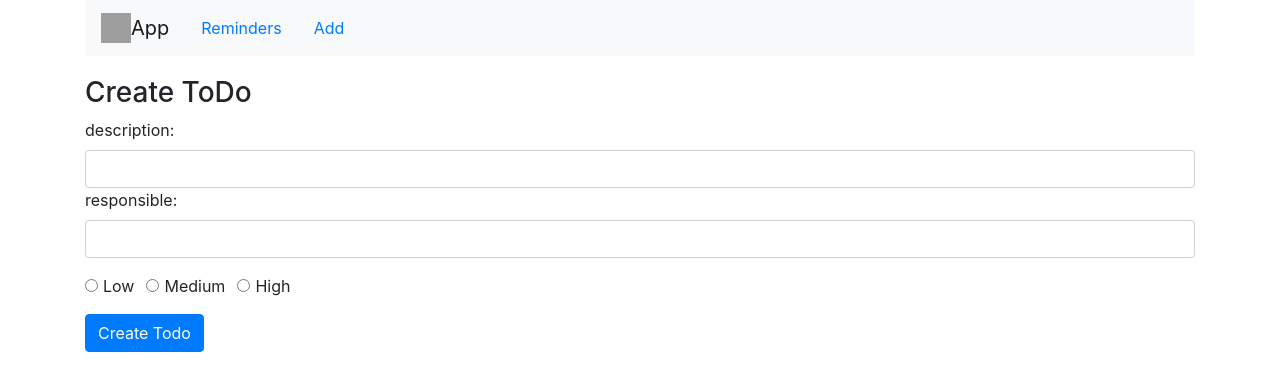
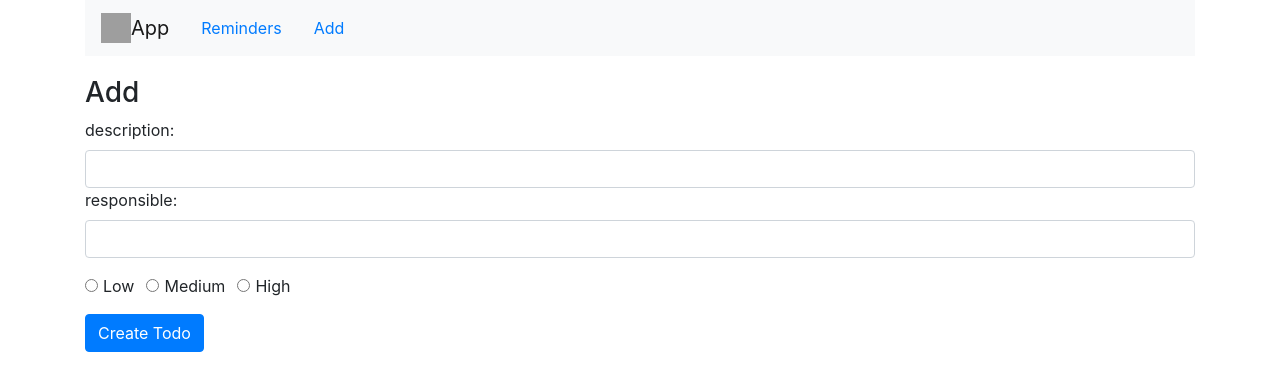
Before and after one commit to arthiatsr/mydigitalpa, a React (Create React App) app in the folder client/: page /create in a window 1280 px wide. Shown: the top 390 px of the page. Built offline with nearby package versions, Linux system fonts and the light colour scheme; grey boxes are pictures that could not be loaded.

Commit message:
deploy to heroku

```diff
--- a/client/src/components/create-todo.components.js
+++ b/client/src/components/create-todo.components.js
@@ -68,7 +68,7 @@ export default class CreateTodo extends Component{
     render() {
         return (
             <div style={{marginTop:20}}>
-                <h3>Create ToDo</h3>
+                <h3>Add</h3>
                 <form onSubmit={this.onSubmit}>
                     <div className="form-group">
                         <label>description:</label>
--- a/client/src/components/todos-list.components.js
+++ b/client/src/components/todos-list.components.js
@@ -50,7 +50,7 @@ export default class TodosList extends Component{
     render() {
         return (
             <div>
-                <h3>Todos List</h3>
+                <h3>Reminders</h3>
                 <Table striped bordered hover variant="dark" size="sm">
                 <thead>
                     <tr>
```
Also changed, not shown: 8 other files (tests, documents, lock files or other folders).
